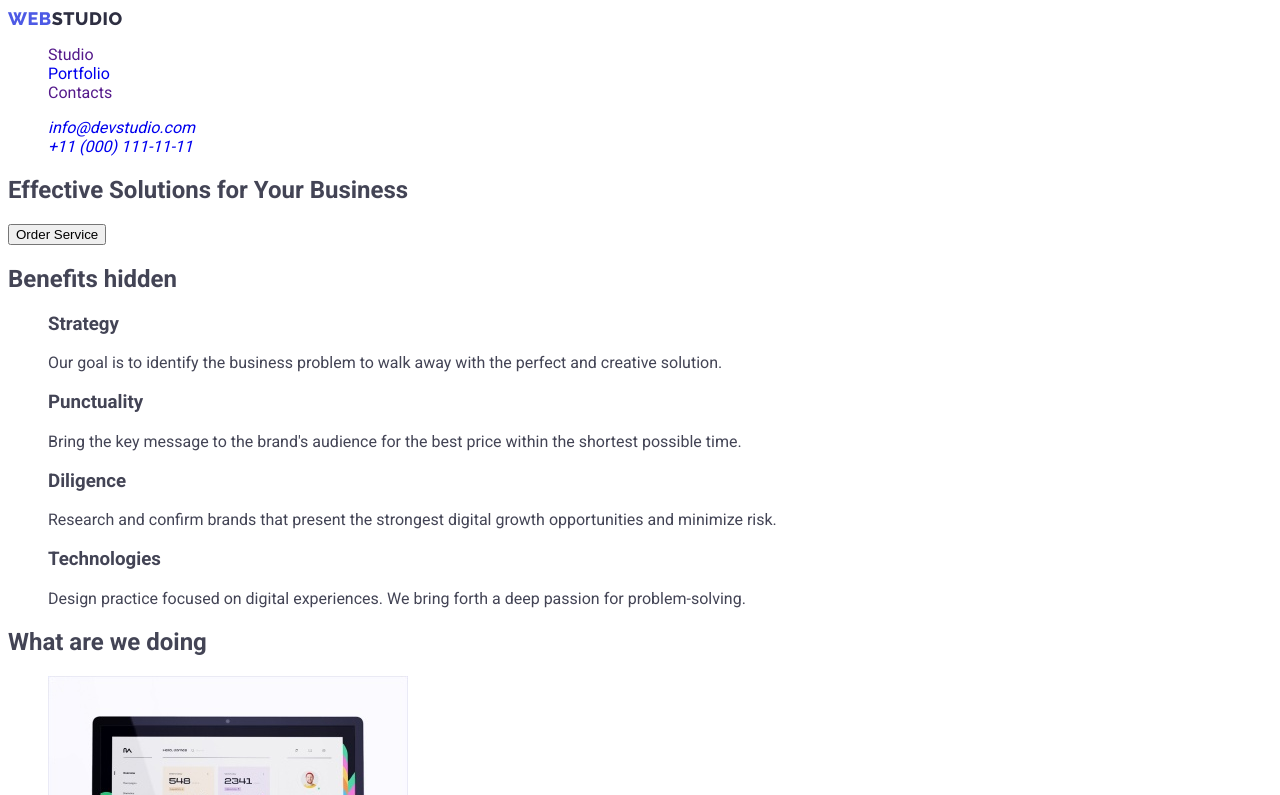
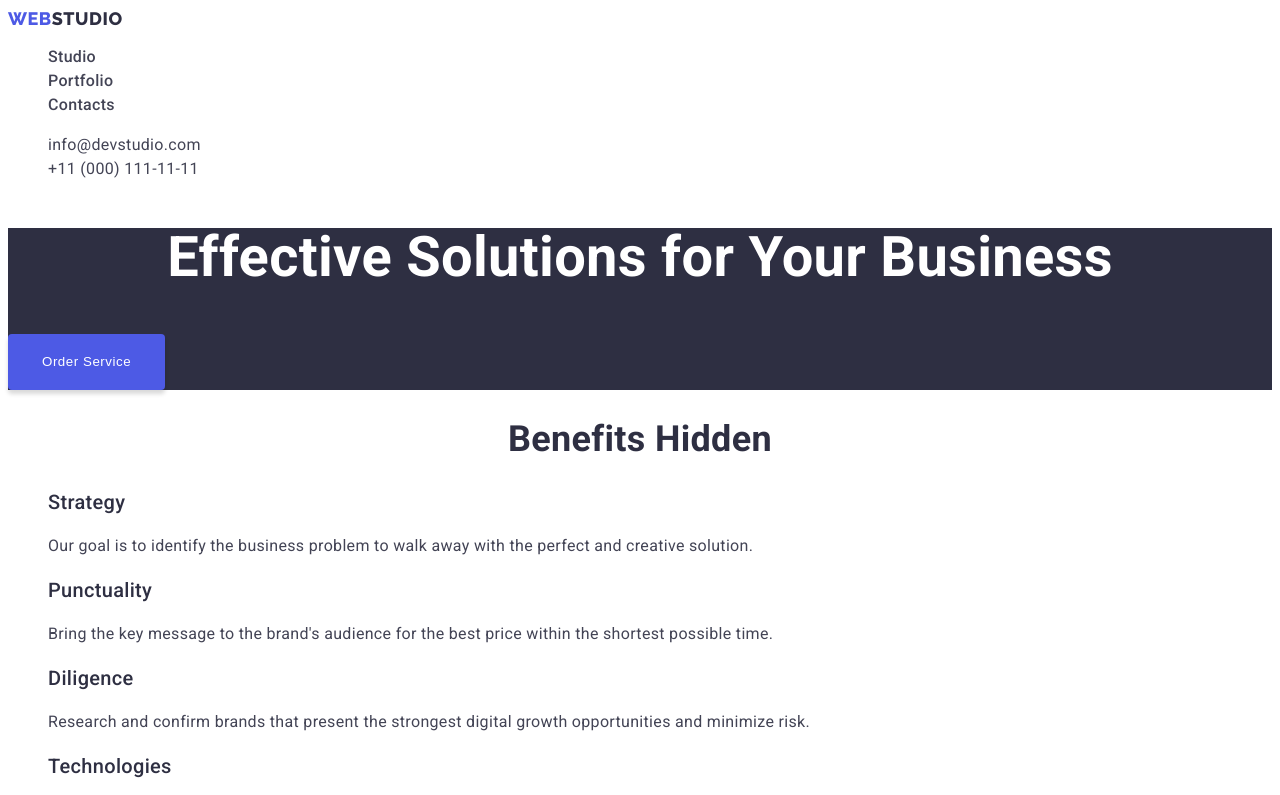
Before and after one commit to LesiaUKR/Master_goit-markup-hw-02, a plain HTML site: page index.html in a window 1280 px wide. Shown: the top 795 px of the page. Drawn offline with Linux system fonts and the light colour scheme.

Commit message:
index css styles full

```diff
--- a/css/styles.css
+++ b/css/styles.css
@@ -22,8 +22,10 @@
 
 body {
     font-family: var(--primary-font);
-    /* font-size: 16px; */
+    font-size: 16px;
+    letter-spacing: 0.02em;
     color: var(--body-text-color);
+    background-color: var(--first-background-color);
 }
 
 button {
@@ -40,7 +42,7 @@ button {
 
 /* ========== /COMMON STYLES ========== */
 
-/* ========== HEADER ========== */
+/* ========== LOGO ========== */
 
 .logo {
         font-family: var(--secondary-font);
@@ -48,19 +50,107 @@ button {
         font-style: normal;
         font-weight: 800;
         line-height: 1.17;
-        letter-spacing: 0.54px;
+        letter-spacing: 0.03em;
         text-transform: uppercase;
-        color:var(--overlays-shadows-headings-color);
+        color:var(--primary-brand-color);;
 }
 
 .logo-accent-text {
-color: var(--primary-brand-color);
+color: var(--overlays-shadows-headings-color);
 }
 
-.logo-footer-text {
+footer .logo-accent-text {
     color: var(--light-mode-backgrounds-color);
 }
 
+/* ========== /LOGO ========== */
 
+/* ========== HEADER ========== */
+.nav-link {
+        font-weight: 500;
+        line-height: 1.5;
+        color: var(--body-text-color);
+}
 
+.nav-link:hover,
+.nav-link:focus {
+    color: var(--pressed-state-color);
+}
+
+.header-contacts {
+    font-style: normal;
+}
+
+.contacts-link {
+        line-height: 1.5;
+        color: var(--body-text-color)
+}
 /* ========== /HEADER ========== */
+
+/* ========== FOOTER ========== */
+
+.footer {
+    background-color: var(--overlays-shadows-headings-color)
+}
+
+.footer-text {
+        font-style: normal;
+        line-height: 1.5;
+        color: var(--light-mode-backgrounds-color);
+}
+/* ========== /FOOTER ========== */
+
+/* ========== HERO SECTION ========== */
+.hero-section {
+    background-color: var(--overlays-shadows-headings-color);
+}
+
+.hero-title {
+        text-align: center;
+        font-size: 56px;
+        line-height: 1.07;
+        color: var(--first-background-color);
+}
+
+.hero-btn {
+    padding: 16px 32px;
+    border-radius: 4px;
+    border-color: transparent;
+        background: var(--primary-brand-color);
+        box-shadow: 0px 4px 4px 0px rgba(0, 0, 0, 0.15);
+            font-weight: 500;
+            line-height: 1.5;
+            letter-spacing: 0.04em;
+            color: var(--first-background-color);
+}
+
+.hero-btn:hover,
+.hero-btn:focus {
+    background-color: var(--pressed-state-color);
+}
+/* ========== /HERO SECTION ========== */
+
+/* ========== SECTION TEXT ========== */
+.section-title {
+    text-align: center;
+    font-size: 36px;
+    line-height: 1.11;
+    text-transform: capitalize;
+    color: var(--overlays-shadows-headings-color);
+}
+
+.item-title {
+        font-size: 20px;
+        font-style: normal;
+        font-weight: 500;
+        line-height: 1.2;
+        color: var(--overlays-shadows-headings-color);
+}
+
+.item-text {
+    font-style: normal;
+   line-height: 1.5;
+    color: var(--body-text-color);
+}
+
+/* ========== /SECTION TEXT ========== */
--- a/index.html
+++ b/index.html
@@ -17,11 +17,11 @@
     <header>
       <nav class="nav">
         <a class="logo link" href="./index.html"
-          ><span class="logo-accent-text">web</span>studio</a
+          >web<span class="logo-accent-text">studio</span></a
         >
         <ul class="nav-list list">
           <li class="nav-list-item">
-            <a class="nav-link link" href="">Studio</a>
+            <a class="nav-link link" href="./index.html">Studio</a>
           </li>
           <li class="nav-list-item">
             <a class="nav-link link" href="/portfolio.html">Portfolio</a>
@@ -31,15 +31,17 @@
           </li>
         </ul>
       </nav>
-      <address>
-        <ul class="contact-list list">
-          <li class="contact-list-item">
-            <a class="link" href="mailto:info@devstudio.com"
+      <address class="header-contacts">
+        <ul class="contacts-list list">
+          <li class="contacts-list-item">
+            <a class="contacts-link link" href="mailto:info@devstudio.com"
               >info@devstudio.com</a
             >
           </li>
-          <li class="contact-list-item">
-            <a class="link" href="tel:+110001111111">+11 (000) 111-11-11</a>
+          <li class="contacts-list-item">
+            <a class="contacts-link link" href="tel:+110001111111"
+              >+11 (000) 111-11-11</a
+            >
           </li>
         </ul>
       </address>
@@ -151,10 +153,9 @@
         </ul>
       </section>
     </main>
-    <footer>
+    <footer class="footer">
       <a class="logo link" href="./index.html"
-        ><span class="logo-accent-text">web</span
-        ><span class="logo-footer-text">studio</span></a
+        >web<span class="logo-accent-text">studio</span></a
       >
       <p class="footer-text">
         Increase the flow of customers and sales for your business with digital
```
Also changed, not shown: portfolio.html (+33 -19 lines), images/portfolio/Meditation App.jpg (renamed from images/portfolio/Meditation_App.jpg).
